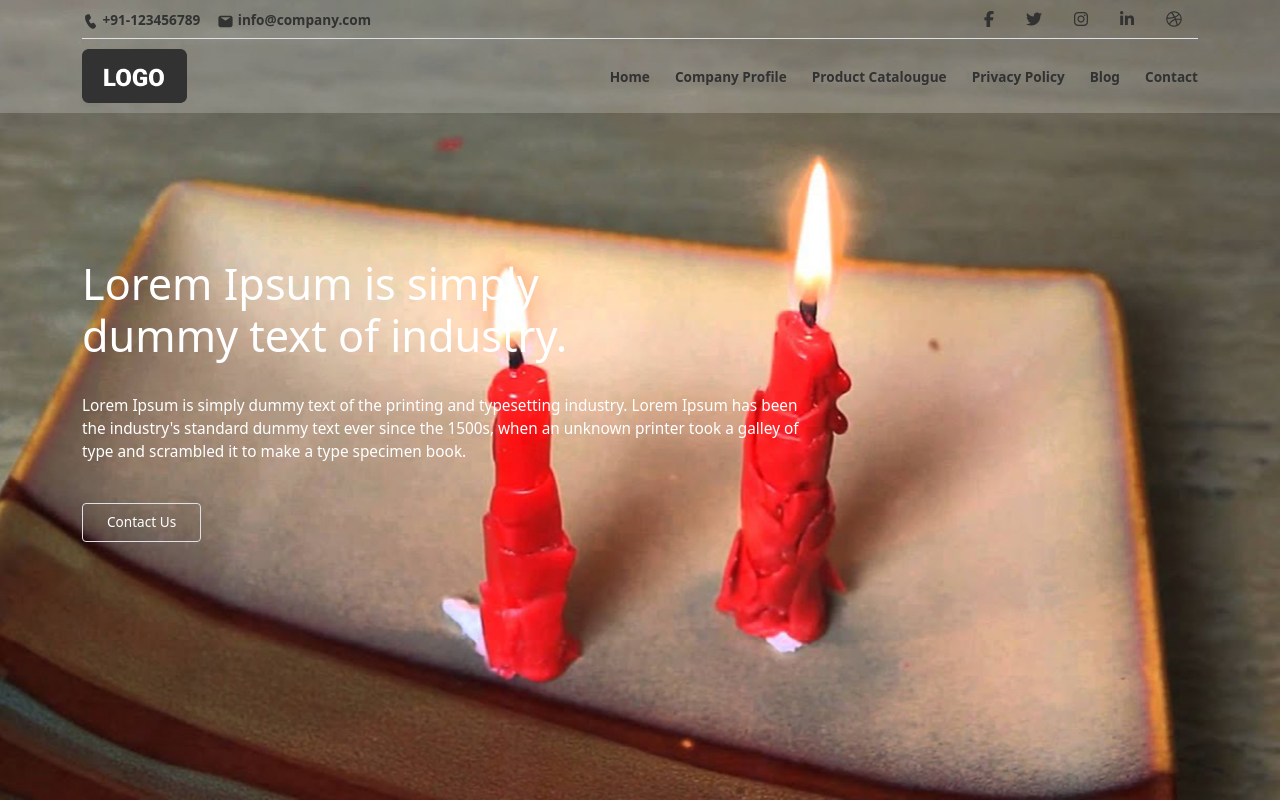
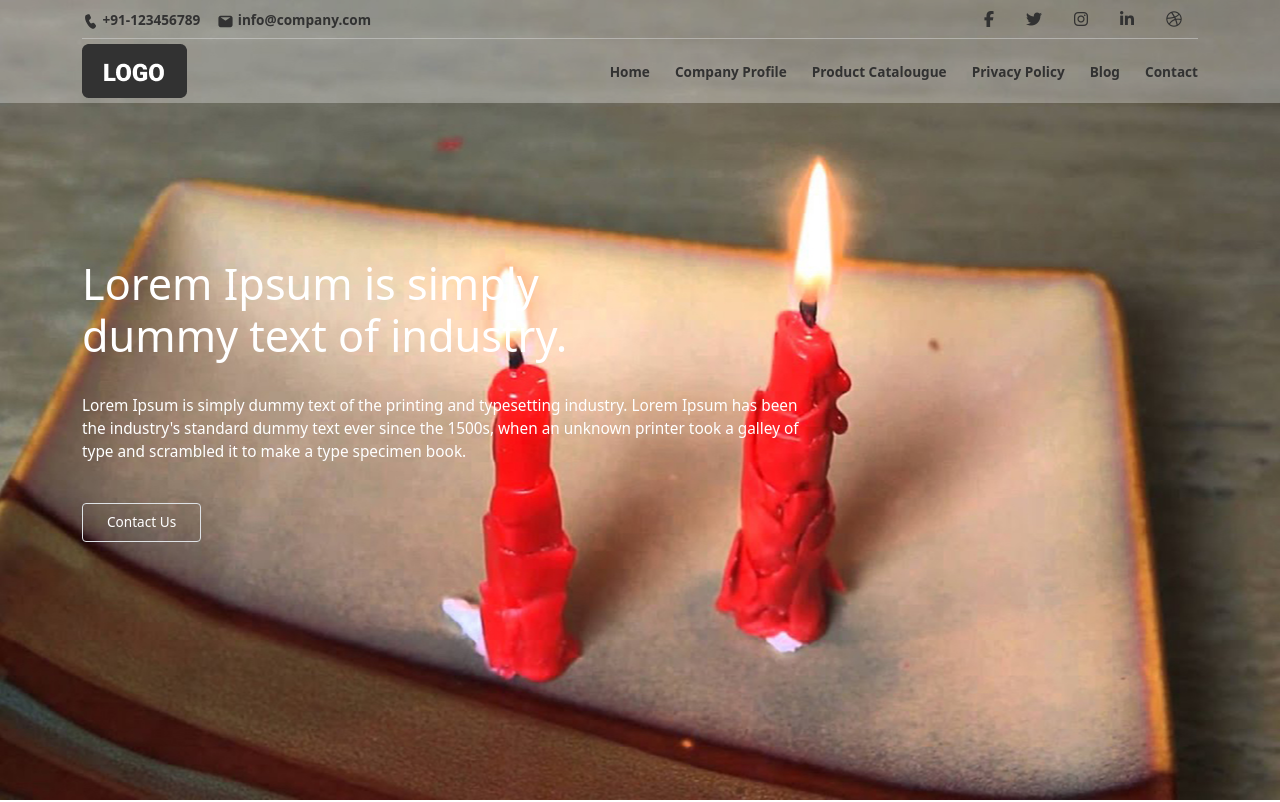
Before and after one commit to ashutosh043/demo, a plain HTML site: page index.html in a window 1280 px wide. Shown: the top 802 px of the page. Drawn offline with nearby package versions, Linux system fonts and the light colour scheme; files whose address does not match are found by name.

Commit message:
Add files via upload

```diff
--- a/assets/css/style.css
+++ b/assets/css/style.css
@@ -83,13 +83,16 @@ header {
     position: absolute;
     z-index: 9;
     width: 100%;
-    background-color: rgba(255,255,255,0.2);
+    background-color: rgb(255 255 255/30%);
 }
 
 .header-top{
     padding: 7px 0;
 }
 
+.border-bottom{
+    border-bottom: 1px solid rgba(218,218,218,0.5) !important;
+}
 ul.info-items {
     display: flex;
     align-items: center;
@@ -107,7 +110,7 @@ li.custom-nav__list{
 }
 
 .navbars {
-    padding: 10px 0;
+    padding: 5px 0;
 }
 /* header */
 
@@ -283,7 +286,7 @@ span.fw-600.first-letter {
     animation: header-animate 0.4s alternate ease-in;
     z-index: 9;
     background-color: #fff;
-    box-shadow: 1px 1px 5px 7px rgb(234 234 232 / 30%);
+    box-shadow: 1px 1px 5px 3px rgb(234 234 232 / 30%);
 }
 ul.custom-nav-items {
     display: flex;
@@ -495,7 +498,7 @@ a.dropdown__link{
     }
     .hemburger {
         position: absolute;
-        top: 20px;
+        top: 13px;
         right: 18px;
         cursor: pointer;
         z-index: 9;
@@ -583,6 +586,6 @@ a.dropdown__link{
 
 @media(orientation:landscape){
     .banner-image{
-        padding: 204px 0;
+        padding: 300px 0;
     }
 }
```
